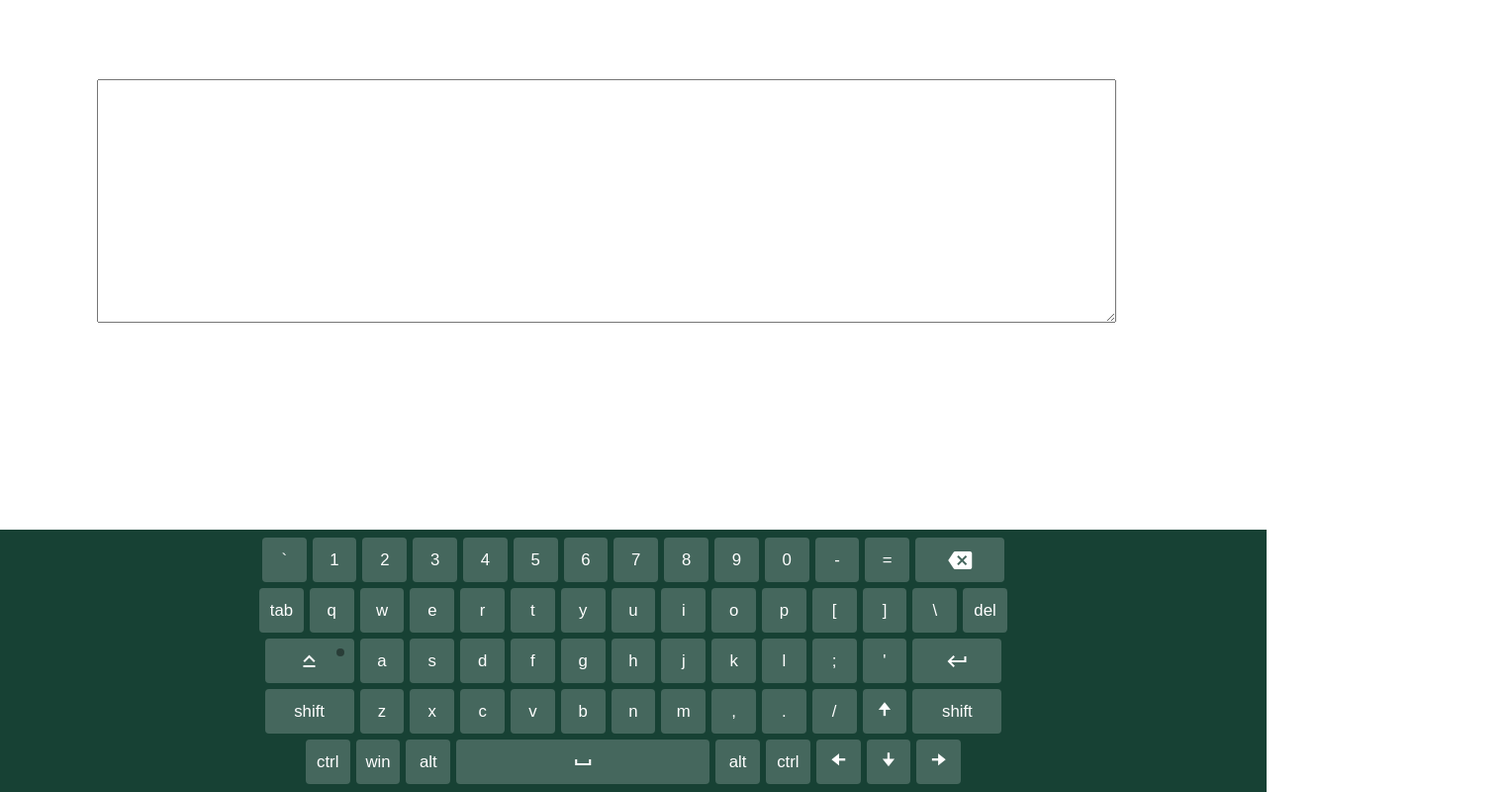
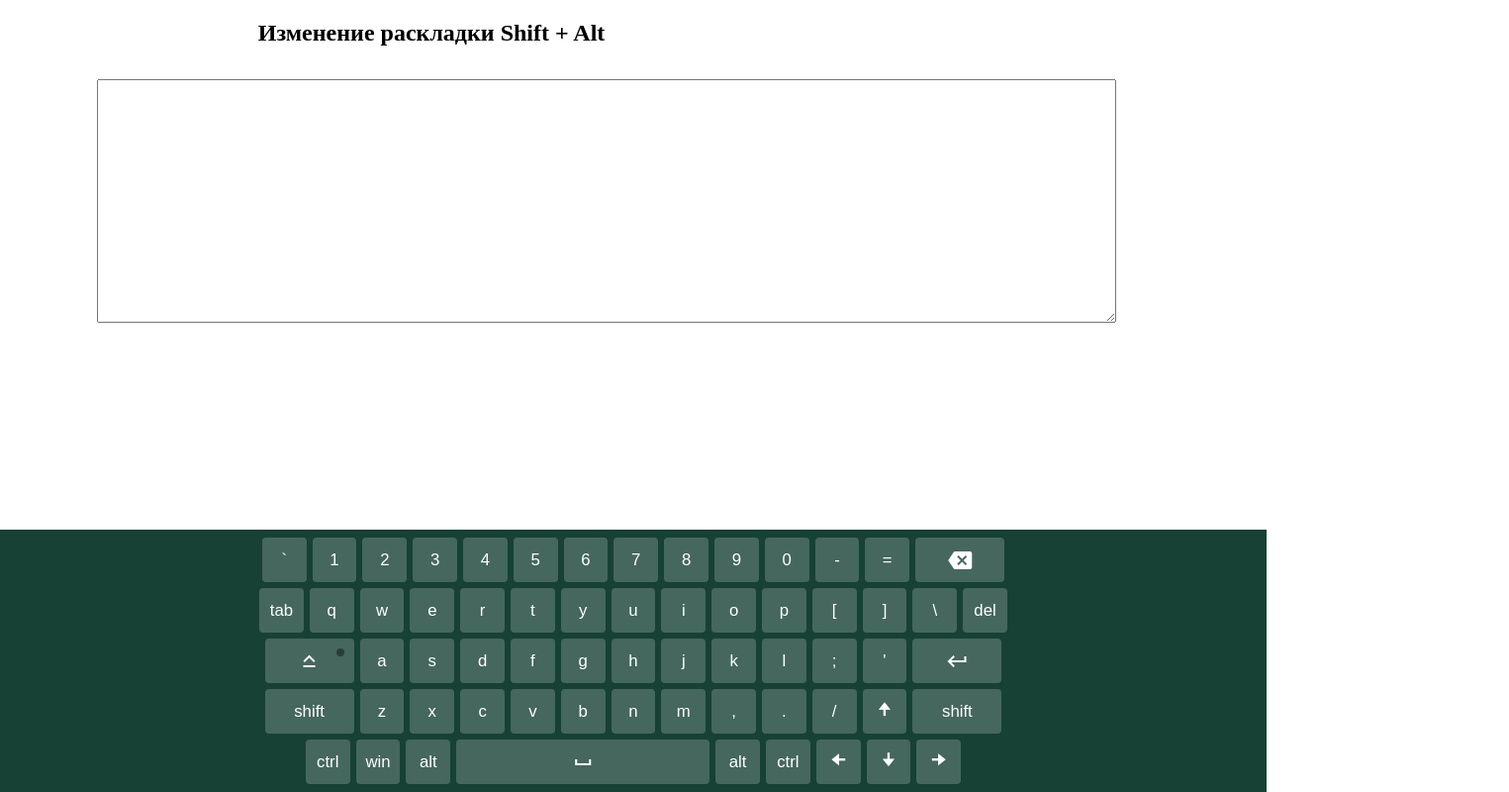
Before and after one commit to DmitryLobachevsky/Virtual-Keyboard, a website: page index.html in a window 1280 px wide. Shown: the whole page at 99% size, 1525 px wide, since content can reach past the window. Drawn offline with Linux system fonts and the light colour scheme.

Commit message:
feat: fix style

```diff
--- a/script.js
+++ b/script.js
@@ -7,6 +7,12 @@ const textarea = document.createElement('textarea');
 textarea.setAttribute('id', 'keyboard-textarea');
 textarea.setAttribute('class', 'use-keyboard-input');
 document.body.appendChild(textarea);
+
+const info = document.createElement('h2');
+info.setAttribute('class', 'information');
+document.body.appendChild(info);
+
+info.innerHTML = 'Изменение раскладки Shift + Alt';
 
 
 const Keyboard = {
--- a/style.css
+++ b/style.css
@@ -93,3 +93,8 @@
   width: 80%;
   height: 30%;
 }
+
+h2{
+  position: relative;
+  left: 20%;
+}
```
